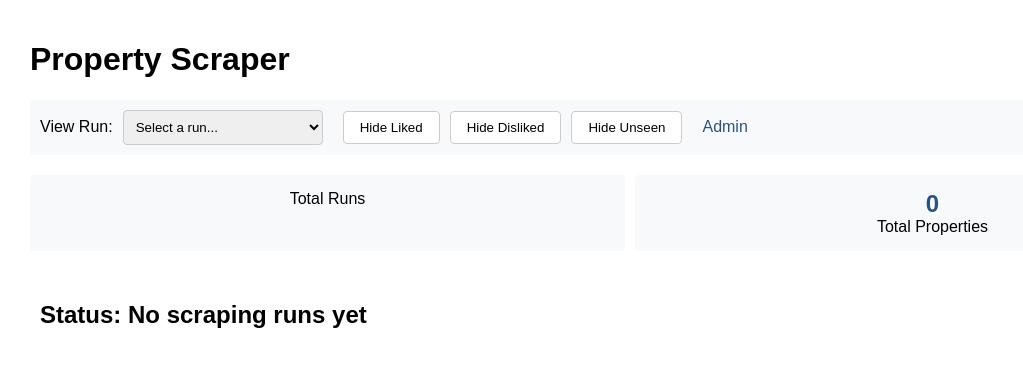
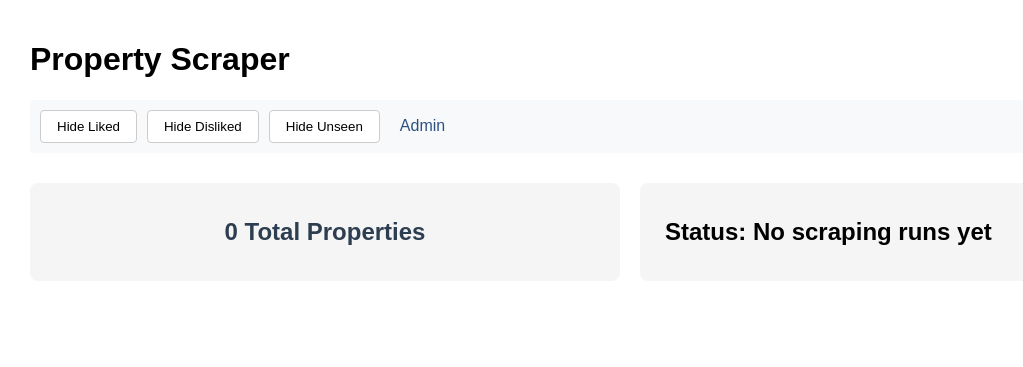
Before and after one commit to nerif-tafu/portalinmobiliario-scraper, a Flask app: page / in a window 1280 px wide. Shown: the top 367 px of the page, without its empty margins (10-1033 px from the left). Run offline with Flask 3, Linux system fonts and the light colour scheme; data that the repository does not hold is empty.

Commit message:
Formatting tweaks

```diff
--- a/web/templates/index.html
+++ b/web/templates/index.html
@@ -45,21 +45,27 @@
             min-width: 200px;
         }
         .stats {
-            display: grid;
-            grid-template-columns: repeat(auto-fit, minmax(200px, 1fr));
-            gap: 10px;
+            display: flex;
+            gap: 20px;
             margin: 20px 0;
+            align-items: center;
         }
         .stat-card {
-            background: #f8f9fa;
-            padding: 15px;
-            border-radius: 4px;
+            flex:1;
+            background: #f5f5f5;
+            padding: 15px 25px;
+            border-radius: 8px;
             text-align: center;
+            min-width: 150px;
+            display: flex;
+            flex-direction: row;
+            align-items: center;
+            justify-content: center;
         }
         .stat-value {
-            font-size: 1.5em;
+            font-size: 24px;
             font-weight: bold;
-            color: #2c5282;
+            color: #2c3e50;
         }
         /* Property styles */
         .property {
@@ -204,6 +210,16 @@
         .property.hidden {
             display: none;
         }
+        .status {
+            flex: 1;
+            background: #f5f5f5;
+            padding: 15px 25px;
+            border-radius: 8px;
+            min-width: 300px;
+            display: flex;
+            align-items: center;
+            height: 100%;
+        }
     </style>
     <script>
         function updateStatus() {
@@ -298,17 +314,6 @@
     <h1>Property Scraper</h1>
 
     <div class="nav">
-        <div class="run-selector">
-            <label for="run-select">View Run:</label>
-            <select id="run-select" onchange="goToRun()">
-                <option value="">Select a run...</option>
-                {% for run in runs %}
-                <option value="{{ run.id }}" {% if run.id == latest_run.id %}selected{% endif %}>
-                    Run #{{ run.id }} ({{ run.started_at.strftime('%Y-%m-%d %H:%M') }}) - {{ run.total_properties or 0 }} properties
-                </option>
-                {% endfor %}
-            </select>
-        </div>
         <div class="filter-buttons">
             <button class="filter-button" onclick="toggleFilter('liked')" id="hide-liked">
                 Hide Liked
@@ -325,17 +330,12 @@
 
     <div class="stats">
         <div class="stat-card">
-            <div class="stat-value">{{ total_runs }}</div>
-            <div>Total Runs</div>
+            <h2 class="stat-value">{{ total_properties }} Total Properties</h2>
         </div>
-        <div class="stat-card">
-            <div class="stat-value">{{ total_properties }}</div>
-            <div>Total Properties</div>
+
+        <div id="status" class="status">
+            Loading status...
         </div>
-    </div>
-
-    <div id="status" class="status">
-        Loading status...
     </div>
 
     {% for location, properties in properties_by_location.items() %}
@@ -379,6 +379,7 @@
                 <div class="attribute"><strong>Floor:</strong> {{ property.floor }} of {{ property.total_floors }}</div>
                 <div class="attribute"><strong>Furnished:</strong> <span class="status-{{ 'yes' if property.furnished else 'no' }}">{{ 'Yes' if property.furnished else 'No' }}</span></div>
                 <div class="attribute"><strong>Gym:</strong> <span class="status-{{ 'yes' if property.has_gym else 'no' }}">{{ 'Yes' if property.has_gym else 'No' }}</span></div>
+                <div class="attribute"><strong>Added:</strong> {{ property.run.started_at.strftime('%Y-%m-%d %H:%M') }}</div>
                 <div class="attribute metro-stations">
                     <strong>Metro Stations:</strong>
                     {% if property.metro_stations %}
@@ -391,7 +392,7 @@
                     <p>No metro stations nearby</p>
                     {% endif %}
                 </div>
-                <div class="attribute"><strong>Added:</strong> {{ property.run.started_at.strftime('%Y-%m-%d %H:%M') }}</div>
+
             </div>
             <div class="property-actions">
                 <button class="action-button like-button {% if property.preference and property.preference.status == 'liked' %}active{% endif %}"
```
